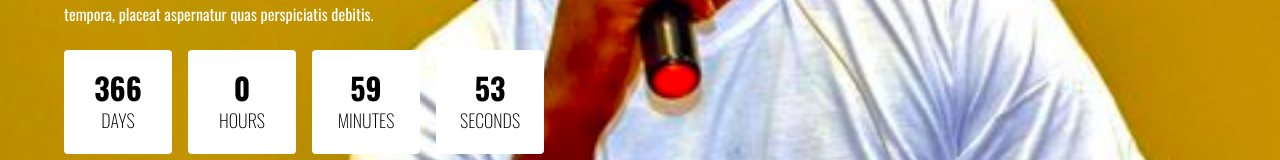
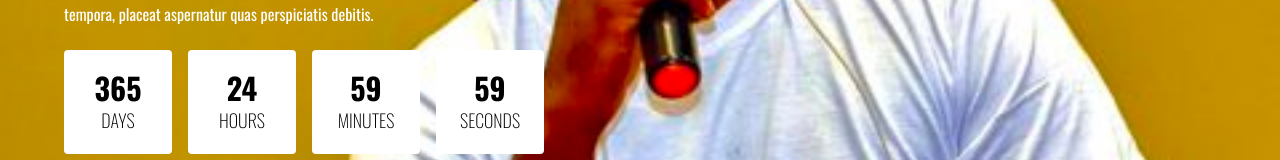
Before and after one commit to elieboulingui/landingpage, a Next.js app: page / in a window 1280 px wide. Shown: the part 466-626 px from the top of the page. Built offline with nearby package versions, Linux system fonts and the light colour scheme.

Commit message:
j ai termine avec le probleme de postion

```diff
--- a/app/components/page/Hero.tsx
+++ b/app/components/page/Hero.tsx
@@ -1,114 +1,38 @@
-'use client'
-import React, { useState, useEffect } from 'react';
-import { day } from '../database/data';
-
+import React from 'react';
+import  {day} from "../database/data"
 const Hero = () => {
-  // Fonction pour obtenir le temps restant du localStorage ou initialiser avec les données par défaut
-  const getInitialTime = () => {
-    const savedEndTime = localStorage.getItem('endTime');
-    if (savedEndTime) {
-      const endTime = JSON.parse(savedEndTime);
-      const now = Date.now();
-      const timeLeft = Math.max(0, Math.floor((endTime - now) / 1000));
-
-      return {
-        Descriptiondate: Math.floor(timeLeft / (24 * 60 * 60)),
-        hours: Math.floor((timeLeft % (24 * 60 * 60)) / (60 * 60)),
-        minutes: Math.floor((timeLeft % (60 * 60)) / 60),
-        seconds: timeLeft % 60,
-      };
-    }
-
-    // Si aucune donnée n'est présente, utiliser les valeurs par défaut
-    return {
-      Descriptiondate: day[0]?.Descriptiondate || 0,
-      hours: day[0]?.hours || 0,
-      minutes: day[0]?.minutes || 0,
-      seconds: day[0]?.seconds || 0,
-    };
-  };
-
-  const [timeRemaining, setTimeRemaining] = useState(getInitialTime);
-
-  useEffect(() => {
-    // Convertir le temps restant en secondes
-    let totalSeconds =
-      timeRemaining.Descriptiondate * 24 * 60 * 60 +
-      timeRemaining.hours * 60 * 60 +
-      timeRemaining.minutes * 60 +
-      timeRemaining.seconds;
-
-    // Stocker le temps cible dans le localStorage
-    localStorage.setItem('endTime', JSON.stringify(Date.now() + totalSeconds * 1000));
-
-    const updateTime = () => {
-      const endTime = JSON.parse(localStorage.getItem('endTime') || '0');
-      const now = Date.now();
-      const timeLeft = Math.max(0, Math.floor((endTime - now) / 1000));
-
-      if (timeLeft <= 0) {
-        clearInterval(intervalId);
-        setTimeRemaining({
-          Descriptiondate: 0,
-          hours: 0,
-          minutes: 0,
-          seconds: 0,
-        });
-        localStorage.removeItem('endTime');
-        return;
-      }
-
-      const days = Math.floor(timeLeft / (24 * 60 * 60));
-      const hours = Math.floor((timeLeft % (24 * 60 * 60)) / (60 * 60));
-      const minutes = Math.floor((timeLeft % (60 * 60)) / 60);
-      const seconds = timeLeft % 60;
-
-      setTimeRemaining({
-        Descriptiondate: days,
-        hours,
-        minutes,
-        seconds,
-      });
-    };
-
-    updateTime(); // Appel initial pour mettre à jour immédiatement
-
-    const intervalId = setInterval(updateTime, 1000); // Mise à jour toutes les secondes
-
-    return () => clearInterval(intervalId); // Nettoyer l'intervalle lors du démontage du composant
-  }, []); // Effet s'exécute une seule fois au chargement
-
+  const [item] = day;
   return (
-    <div className='h-full w-full p-16 container mx-auto'>
-      <div>
-        <h1 className='text-6xl font-bold text-white font-oswald'>
+    <div className='h-full w-full  p-16  container mx-auto'>
+      <div className=''>
+        <h1 className='text-6xl  font-bold text-white font-oswald'>
           Meetup <br /> Conference
         </h1>
-        <p className="py-6 md:w-4/12 text-white font-inter">
+        <p className="  py-6 md:w-4/12 text-white font-inter ">
           Lorem ipsum, dolor sit amet consectetur adipisicing elit. Consequatur cum explicabo tenetur recusandae, rerum ab fugit necessitatibus sint laborum illum nostrum quia distinctio amet tempora, placeat aspernatur quas perspiciatis debitis.
         </p>
       </div>
       <div className="flex">
         <div className="grid grid-cols-2 gap-4 md:grid-cols-4">
           <div className="px-6 py-5 bg-white rounded text-center font-bold">
-            <h1 className="text-3xl font-oswald">{timeRemaining.Descriptiondate}</h1>
+            <h1 className="text-3xl font-oswald">{item.Descriptiondate}</h1>
             <p className="font-thin font-oswald text-lg">DAYS</p>
           </div>
           <div className="px-6 py-5 bg-white rounded text-center font-bold">
-            <h1 className="text-3xl font-oswald">{timeRemaining.hours}</h1>
+            <h1 className="text-3xl font-oswald">{item.hours}</h1>
             <p className="font-thin font-oswald text-lg">HOURS</p>
           </div>
           <div className="px-6 py-5 bg-white rounded text-center font-bold">
-            <h1 className="text-3xl font-oswald">{timeRemaining.minutes}</h1>
+            <h1 className="text-3xl font-oswald">{item.minutes}</h1>
             <p className="font-thin font-oswald text-lg">MINUTES</p>
           </div>
           <div className="px-6 py-5 bg-white rounded text-center font-bold">
-            <h1 className="text-3xl font-oswald">{timeRemaining.seconds}</h1>
+            <h1 className="text-3xl font-oswald">{item.seconds}</h1>
             <p className="font-thin font-oswald text-lg">SECONDS</p>
           </div>
         </div>
       </div>
-      <div className="py-4 flex">
+      <div className=" py-4 flex">
         <button className="bg-purple-800 text-xl px-6 py-4 font-oswald text-white flex items-center">
           <div className='bg-white h-6 w-1 mr-4'></div>
           Know More
```
